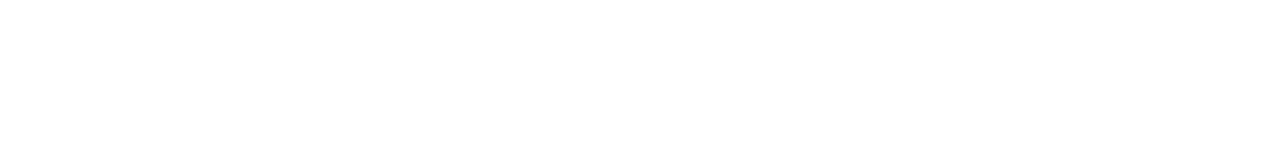
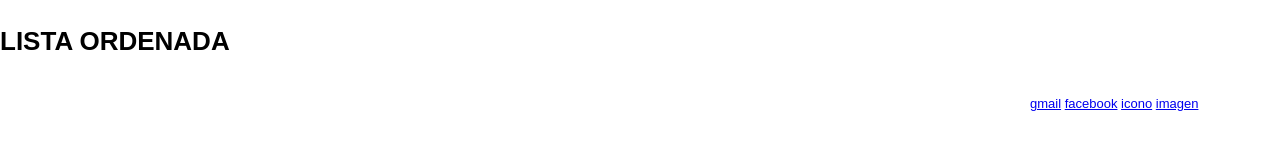
Before and after one commit to guzman2014/ProyectoClon, a plain HTML site: page index.html in a window 1280 px wide. Drawn offline with Linux system fonts and the light colour scheme.

Commit message:
segundo commit

```diff
--- a/index.html
+++ b/index.html
@@ -8,5 +8,16 @@
 </head>
 <body>
     <link href="./style.css" rel="stylesheet" type="text/css">
+    <h1><p>LISTA ORDENADA</p></h1>
+    <header>
+        <nav>
+            <ul>
+                <li><a href="Propio">gmail</a></li>
+                <li><a href="Planeta">facebook</a></li>
+                <li><a href="Colombia">icono</a></li>
+                <li><a href="Goku">imagen</a></li>
+            </ul>
+        </nav>
+    </header>
 </body>
 </html>
--- a/style.css
+++ b/style.css
@@ -0,0 +1,27 @@
+body {
+    margin: 0%;
+    padding: 0%;
+    font-size: 13px;
+    font-family: Arial, Helvetica, sans-serif;
+}
+
+header {
+    width: 100%;
+    height: 60px;
+}
+
+nav {
+    display: flex;
+    justify-content: flex-end;
+}
+
+nav ul{
+    width: 250px;
+    height: auto;
+    list-style: none;
+}
+
+li {
+    display: inline-flex;
+    justify-content: flex-end;
+}
```
